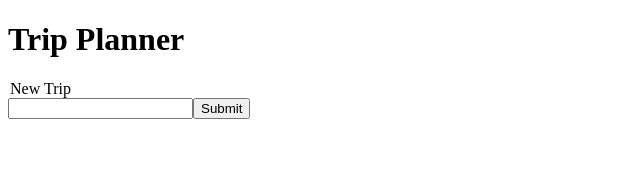
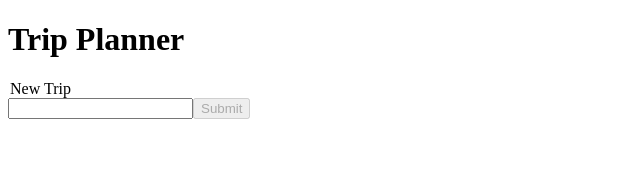
Before and after one commit to hametm/character-tracker, a React (Create React App) app: page / in a window 1280 px wide. Shown: the top 170 px of the page, without its empty margins (0-640 px from the left). Built offline with nearby package versions, Linux system fonts and the light colour scheme.

Commit message:
Add basic form validation

```diff
--- a/src/App.js
+++ b/src/App.js
@@ -33,7 +33,7 @@ function App() {
     return (
       <div className="App">
         <h1>Trip Planner</h1>
-        <TripForm addTrip={addTrip} />
+        <TripForm addTrip={addTrip} tripList={tripList} />
         {showTrips}
       </div>
     );
--- a/src/components/ActivityForm.js
+++ b/src/components/ActivityForm.js
@@ -1,4 +1,4 @@
-import React, { useState } from "react";
+import React, { useEffect, useState } from "react";
 import uniqid from "uniqid";
 
 function ActivityForm(props) {
@@ -23,6 +23,10 @@ function ActivityForm(props) {
         setNotes(e.target.value);
     }
 
+    useEffect(() => {
+        checkForErrors();
+    });
+
     const createActivity = () => {
         let newActivity = {
             name: name,
@@ -40,6 +44,13 @@ function ActivityForm(props) {
         e.preventDefault();
         let newActivity = createActivity();
         props.addActivity(newActivity);
+
+    }
+
+    const checkForErrors = () => {
+        const submitButton = document.getElementById("activitySubmit");
+        if (name === "") submitButton.disabled = true;
+        else submitButton.disabled = false;
     }
 
     return (
@@ -53,7 +64,7 @@ function ActivityForm(props) {
             <input type="text" id="location" onChange={handleLocationChange} />
             <label htmlFor="notes">Notes</label>
             <input type="text" id="notes" onChange={handleNotesChange} />
-            <button id="submit" onClick={buttonClick}>Submit</button>
+            <input type="submit" id="activitySubmit" onClick={buttonClick} />
         </form>
       );
 }
--- a/src/components/EditActivity.js
+++ b/src/components/EditActivity.js
@@ -1,4 +1,4 @@
-import React, { useState } from "react";
+import React, { useState, useEffect } from "react";
 
 function EditActivity(props) {
     const [name, setName] = useState(props.name);
@@ -28,6 +28,16 @@ function EditActivity(props) {
         editActivity();
     }
 
+    useEffect(() => {
+        checkForErrors();
+    });
+
+    const checkForErrors = () => {
+        const submitButton = document.getElementById("activityEdit");
+        if (name === "") submitButton.disabled = true;
+        else submitButton.disabled = false;
+    }
+
     const editActivity = () => {
         for (let i = 0; i < props.activityList.length; i++) {
             let activity = props.activityList[i];
@@ -51,7 +61,7 @@ function EditActivity(props) {
             <input type="text" id="location" onChange={handleLocationChange} value={location}  />
             <label htmlFor="notes">Notes</label>
             <input type="text" id="notes" onChange={handleNotesChange} value={notes} />
-            <button id="submit" onClick={buttonClick}>Submit</button>
+            <input type ="submit" id="activityEdit" onClick={buttonClick} />
         </form>
       );
 }
--- a/src/components/TripForm.js
+++ b/src/components/TripForm.js
@@ -1,4 +1,4 @@
-import React, { useState } from "react";
+import React, { useState, useEffect } from "react";
 
 function TripForm(props) {
     const [trip, setTrip] = useState("");
@@ -9,15 +9,30 @@ function TripForm(props) {
 
     const buttonClick = (e) => {
         e.preventDefault();
-        props.addTrip(trip);
+        if (!checkForErrors()) props.addTrip(trip);
+        document.getElementById("tripForm").reset();
+    }
+
+    useEffect(() => {
+        checkForErrors();
+    });
+
+    const checkForErrors = () => {
+        const submitButton = document.getElementById("tripSubmit");
+        let flag = false;
+        for (let i = 0; i < props.tripList.length; i++) {
+            if (trip === props.tripList[i]) flag = true;
+        }
+        if (trip === "" || flag) submitButton.disabled = true;
+        else submitButton.disabled = false;
     }
 
     return (
-        <form action="">
+        <form action="" id="tripForm">
             <legend>New Trip</legend>
             <label htmlFor="tripName"></label>
             <input type="text" id="tripName" onChange={handleChange} />
-            <button id="submit" onClick={buttonClick}>Submit</button>
+            <input type="submit" id="tripSubmit" onClick={buttonClick} />
         </form>
       );
 }
```
